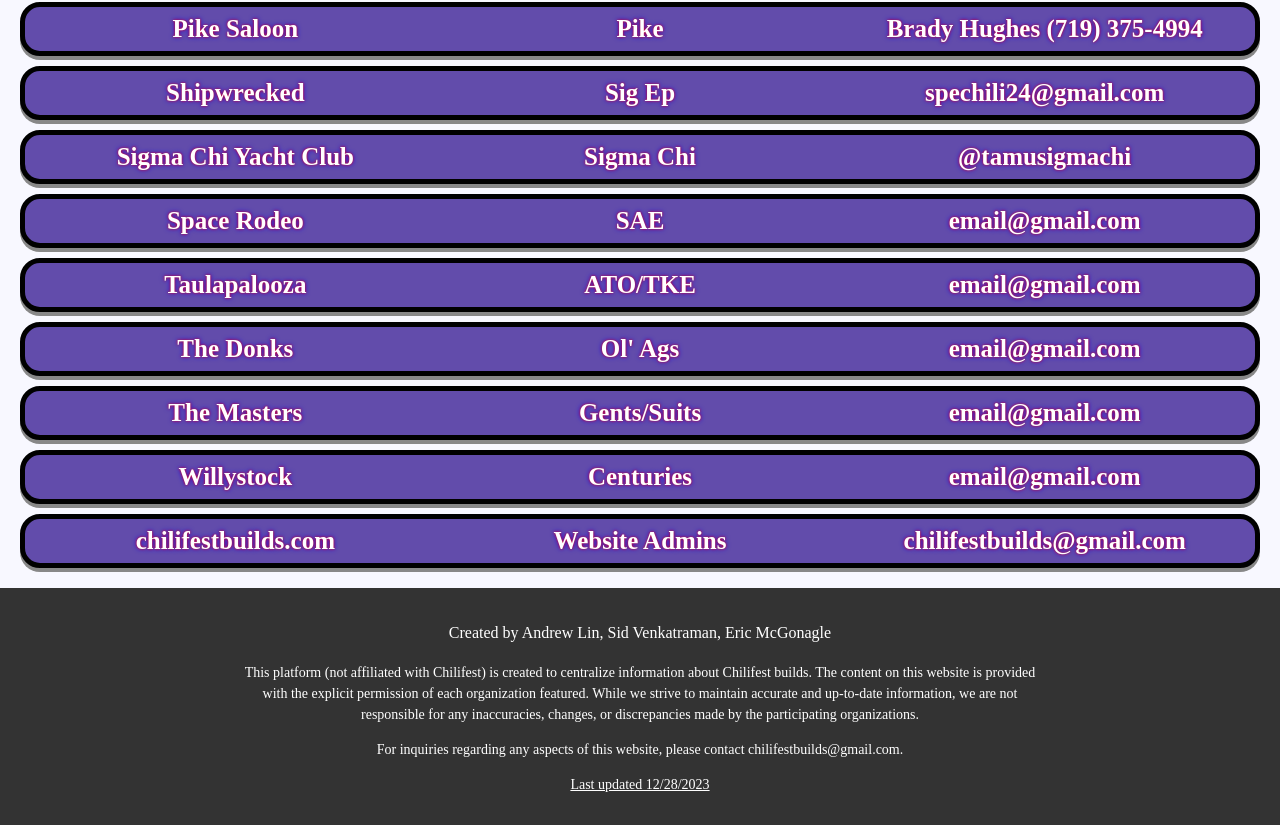
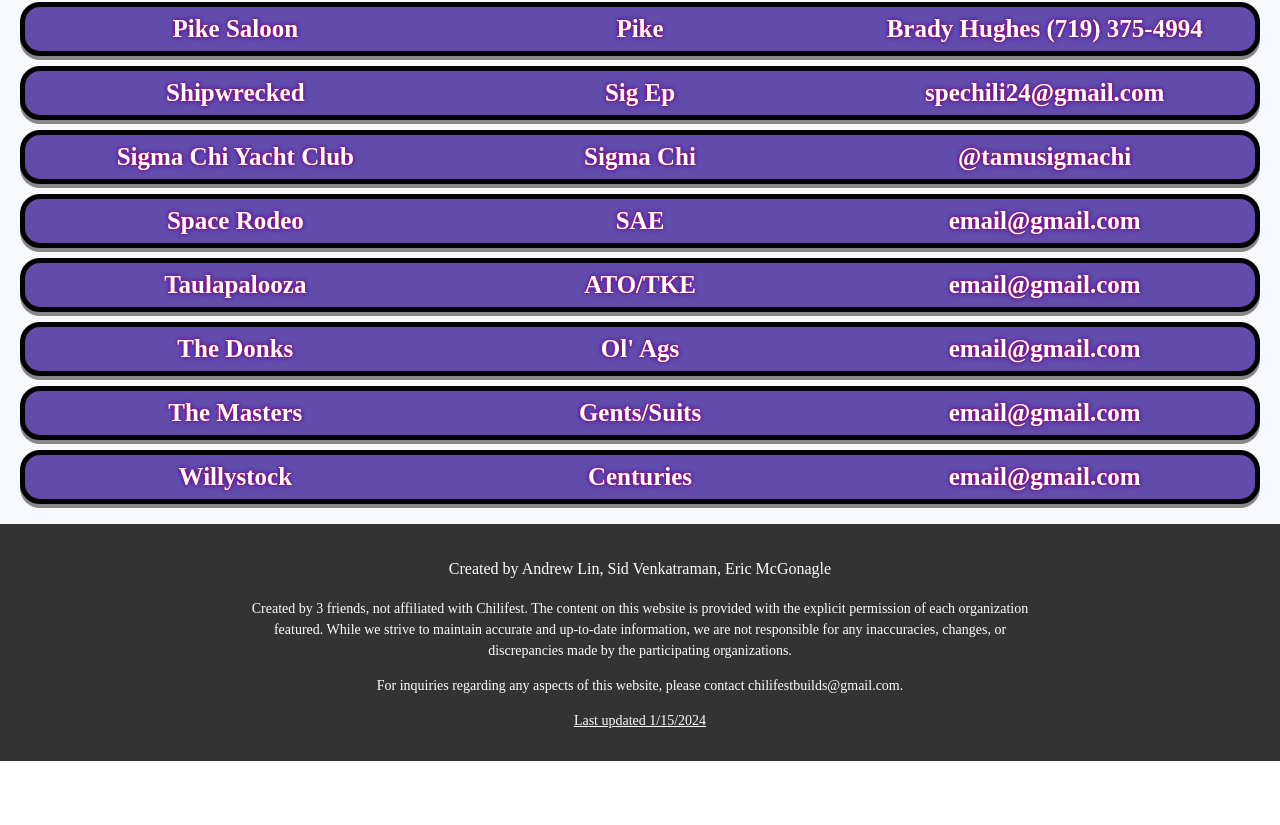
Before and after one commit to andrewlin27/chilifest-builds, a React (Create React App) app: page /contacts in a window 1280 px wide. Shown: the part 845-1670 px from the top of the page. After the commit the page ends 1606 px from the top, so only its background shows below. Built offline with nearby package versions, Linux system fonts and the light colour scheme.

Commit message:
footer, remove admin

```diff
--- a/src/App.js
+++ b/src/App.js
@@ -29,7 +29,7 @@
             <p>Created by Andrew Lin, Sid Venkatraman, Eric McGonagle</p>
             <div className="warning">
               <p>
-              This platform (not affiliated with Chilifest) is created to centralize information about Chilifest builds.
+              Created by 3 friends, not affiliated with Chilifest.
               The content on this website is provided with the explicit permission of each organization featured.
               While we strive to maintain accurate and up-to-date information, we are not responsible for any
               inaccuracies, changes, or discrepancies made by the participating organizations.
@@ -38,7 +38,8 @@
                 For inquiries regarding any aspects of this website, please contact chilifestbuilds@gmail.com.
               </p>
               <p className='underlined-text'>
-                Last updated 12/28/2023
+                Last updated 1/15/2024
+                {/* Target deploy date ^^ */}
               </p>
             </div>
           </div>
--- a/src/components/Contacts.js
+++ b/src/components/Contacts.js
@@ -54,7 +54,7 @@
           return <ContactEntry key={item.id} {...item} />
         })}
       </div>
-      <ContactEntry name="chilifestbuilds.com" org="Website Admins" contact="chilifestbuilds@gmail.com" link="https://chilifestbuilds.com/"/>
+      {/* <ContactEntry name="chilifestbuilds.com" org="Website Admins" contact="chilifestbuilds@gmail.com" link="https://chilifestbuilds.com/"/> */}
     </div>
   )
 }
```
